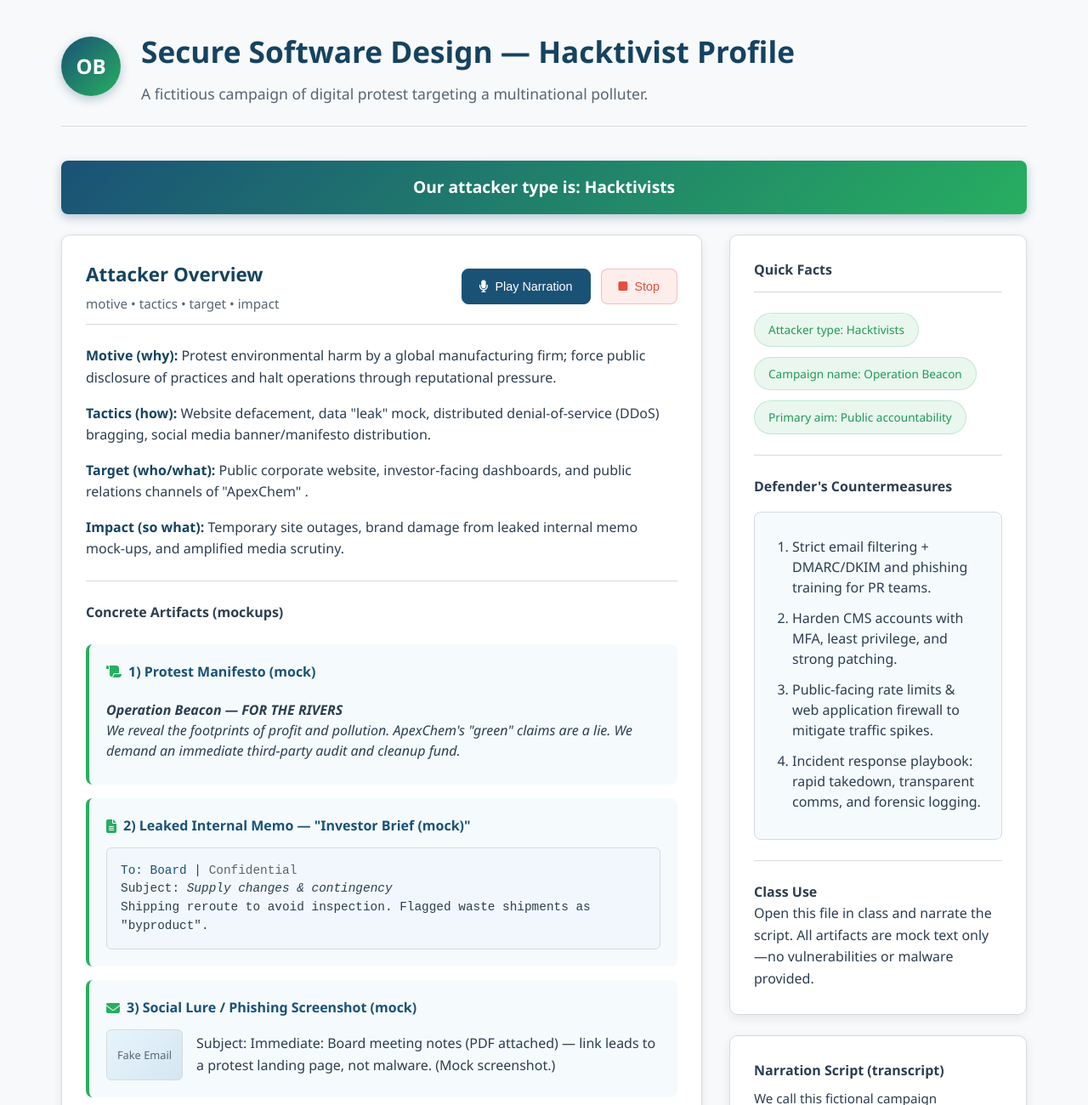
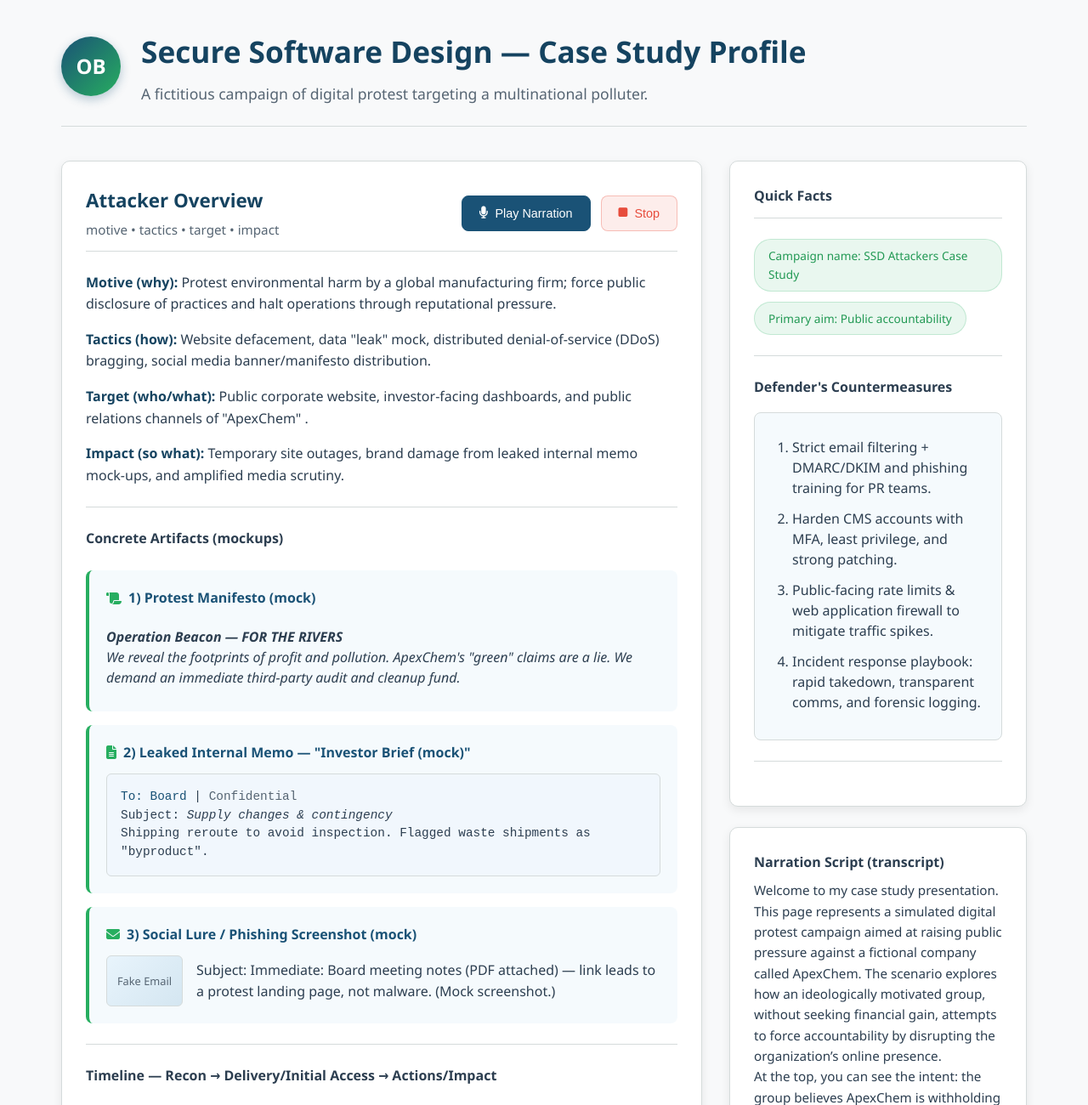
Before and after one commit to Zainab322/SSD_hacktivist_SSD, a plain HTML site: page index.html in a window 1280 px wide. Shown: the top 1300 px of the page at 85% size. Drawn offline with Linux system fonts and the light colour scheme.

Commit message:
Update index.html

```diff
--- a/index.html
+++ b/index.html
@@ -3,7 +3,7 @@
 <head>
     <meta charset="UTF-8">
     <meta name="viewport" content="width=device-width, initial-scale=1.0">
-    <title>Secure Software Design — Hacktivist Profile</title>
+    <title>Secure Software Design — Case Study Profile</title>
     <link rel="stylesheet" href="https://cdnjs.cloudflare.com/ajax/libs/font-awesome/6.4.0/css/all.min.css">
     <style>
         /* Base Styles */
@@ -470,14 +470,10 @@
         <header>
             <div class="logo">OB</div>
             <div class="header-content">
-                <h1>Secure Software Design — Hacktivist Profile</h1>
+                <h1>Secure Software Design — Case Study Profile</h1>
                 <p class="lead">A fictitious campaign of digital protest targeting a multinational polluter.</p>
             </div>
         </header>
-
-        <div class="attacker-declaration">
-            Our attacker type is: Hacktivists
-        </div>
 
         <div class="grid">
             <!-- Main column -->
@@ -580,8 +576,7 @@
                         <h4>Quick Facts</h4>
                     </div>
                     <div class="meta">
-                        <div class="pill">Attacker type: Hacktivists</div>
-                        <div class="pill">Campaign name: Operation Beacon</div>
+                        <div class="pill">Campaign name: SSD Attackers Case Study</div>
                         <div class="pill">Primary aim: Public accountability</div>
                     </div>
 
@@ -599,9 +594,7 @@
 
                     <hr />
 
-                    <h4>Class Use</h4>
-                    <p class="muted">Open this file in class and narrate the script. All artifacts are mock text only—no vulnerabilities or malware provided.</p>
-                </div>
+                    </div>
 
                 <div class="card">
                     <h4>Narration Script (transcript)</h4>
@@ -613,7 +606,12 @@
     </div>
 
     <script>
-        const script = `We call this fictional campaign "Operation Beacon." Our attacker type is hacktivists—activists who use cyber methods to expose perceived wrongdoing. Their motive: force accountability for environmental damage by a fictional manufacturer. Recon began publicly: they scraped investor documents, mapped PR contacts, and watched corporate update cycles. Delivery used social engineering and a crafted “board memo” lure that convinced a low-privilege CMS user to click a benign link. Actions were symbolic, not destructive: a homepage defacement published the manifesto, a mocked “internal memo” was posted to draw attention, and a simulated traffic surge amplified visibility. Impact was reputational and immediate media and community pressure created a short-term crisis the company had to address. The page's artifacts show protest language, a staged memo, and a phishing-style screenshot. The timeline demonstrates Recon → Initial Access → Actions. Defenders should focus on email/auth hardening, CMS least privilege and MFA, and WAF/rate-limiting, plus a clear incident-response and public communication playbook.`;
+        const script = `Welcome to my case study presentation. This page represents a simulated digital protest campaign aimed at raising public pressure against a fictional company called ApexChem. The scenario explores how an ideologically motivated group, without seeking financial gain, attempts to force accountability by disrupting the organization’s online presence.
+At the top, you can see the intent: the group believes ApexChem is withholding environmental information. Their actions revolve around drawing attention, using webpage alterations, spreading mock internal memos, and releasing symbolic high traffic bursts to create instability on public facing pages.
+The artifacts on the page help illustrate the campaign. The first is a campaign statement, similar to what activist movements publish when calling for environmental transparency. The second is a fabricated internal memo, demonstrating how ‘leaks’ can be used to generate public concern. The third is a redirect style email mockup, showing how messaging can steer audiences toward specific narratives.
+The timeline shows how the operation unfolds: reconnaissance of public pages, delivery through traffic floods and message distribution, and finally public impact through reputation damage and amplified scrutiny.
+The page ends with realistic countermeasures, focusing on resilience, monitoring, and communication, key defenses against this type of digital pressure campaign.
+`;
         document.getElementById('scriptText').textContent = script;
 
         let synth = window.speechSynthesis;
```
